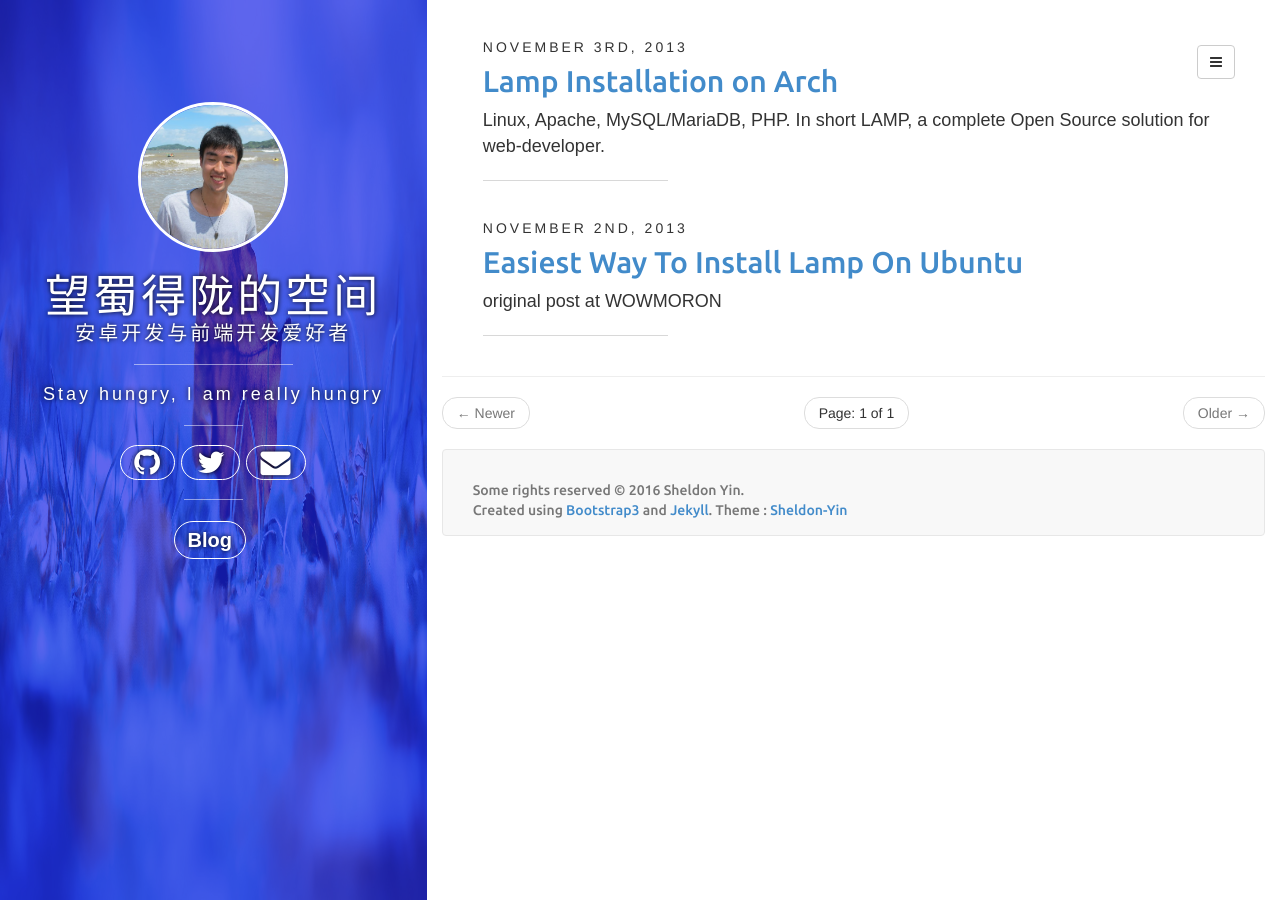
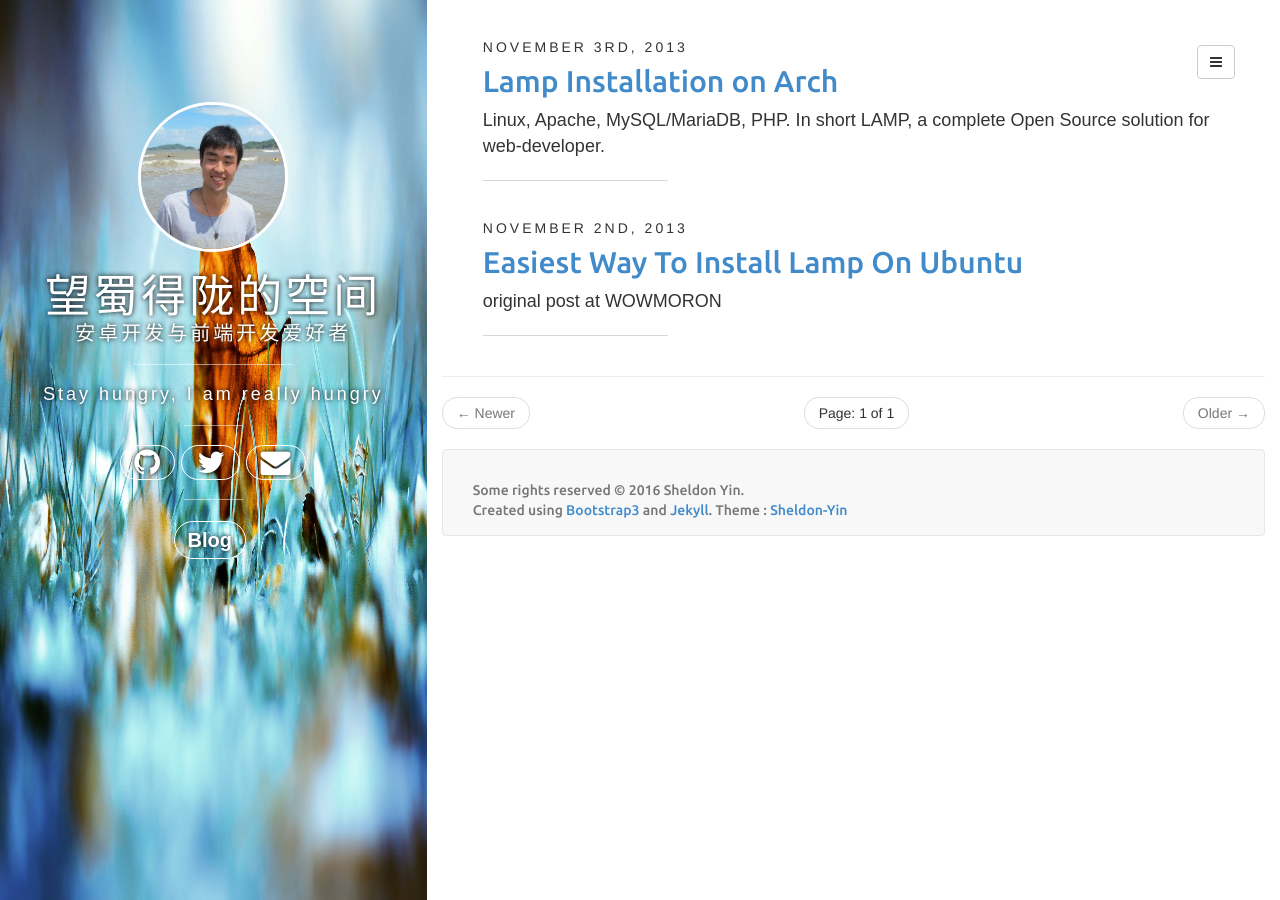
Before and after one commit to Sheldon-Yin/Sheldon-Yin.github.io, a Jekyll site: the page built from index.html, in a window 1280 px wide. Built offline with Jekyll 4.4.1, drawn with Linux system fonts in a browser that asks for light colours; nearby versions of some CDN libraries; the list of posts is cut into pages by our own code.

Commit message:
my information

```diff
--- a/assets/css/style.css
+++ b/assets/css/style.css
@@ -83,8 +83,7 @@ footer {
 	position: fixed;
 	padding-top: 8%;
 	height: 100%;
-	background-color:#6049df;
-	background-image: url("/assets/media/cover.png"),url("/assets/media/background-cover.jpg");
+	background-image: url("/assets/media/background-cover.jpg");
 	background-size: 100% 100%;
 	color: #fff;
 	z-index: 5;
```
Also changed, not shown: 1 other file.
